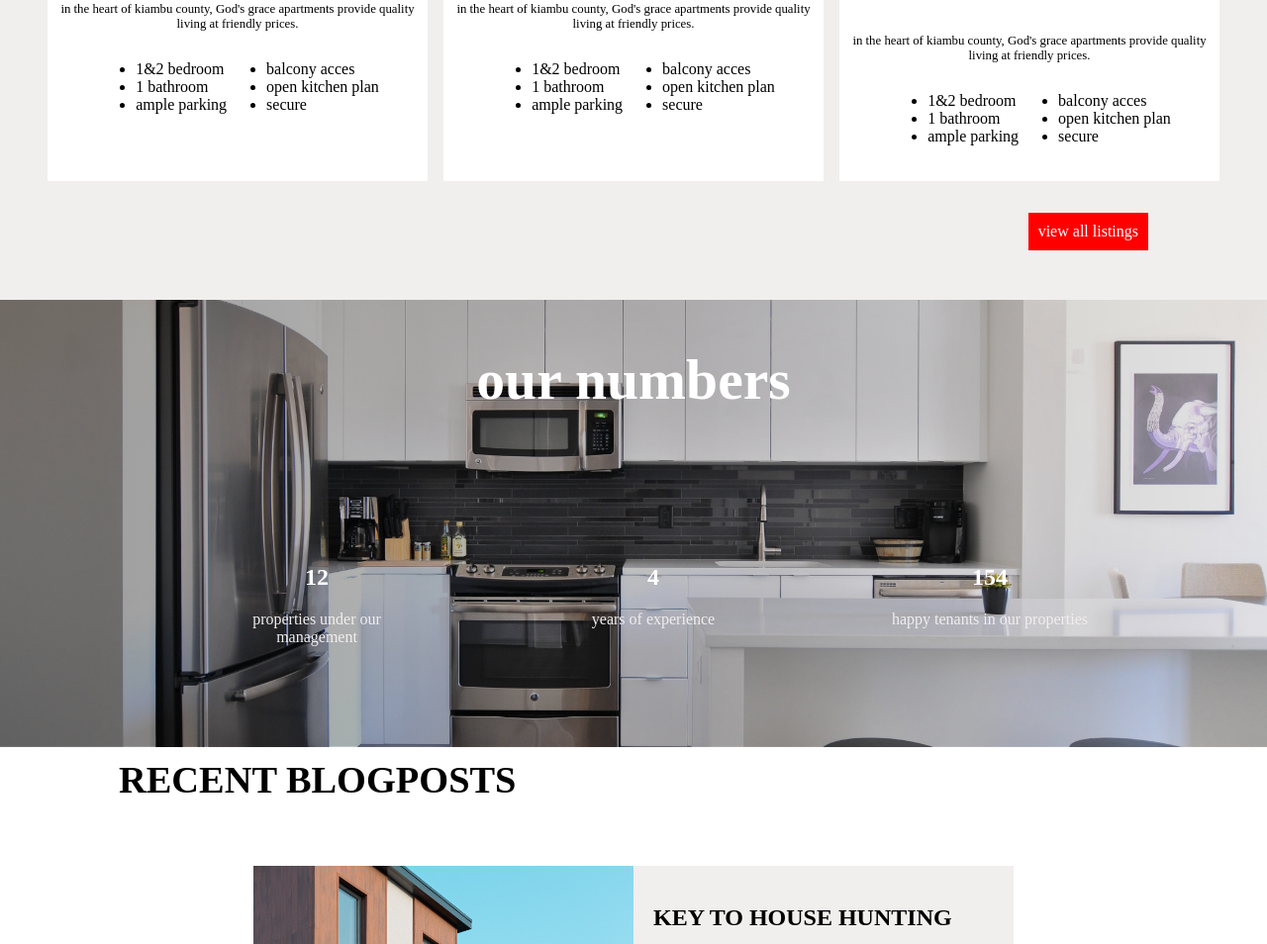
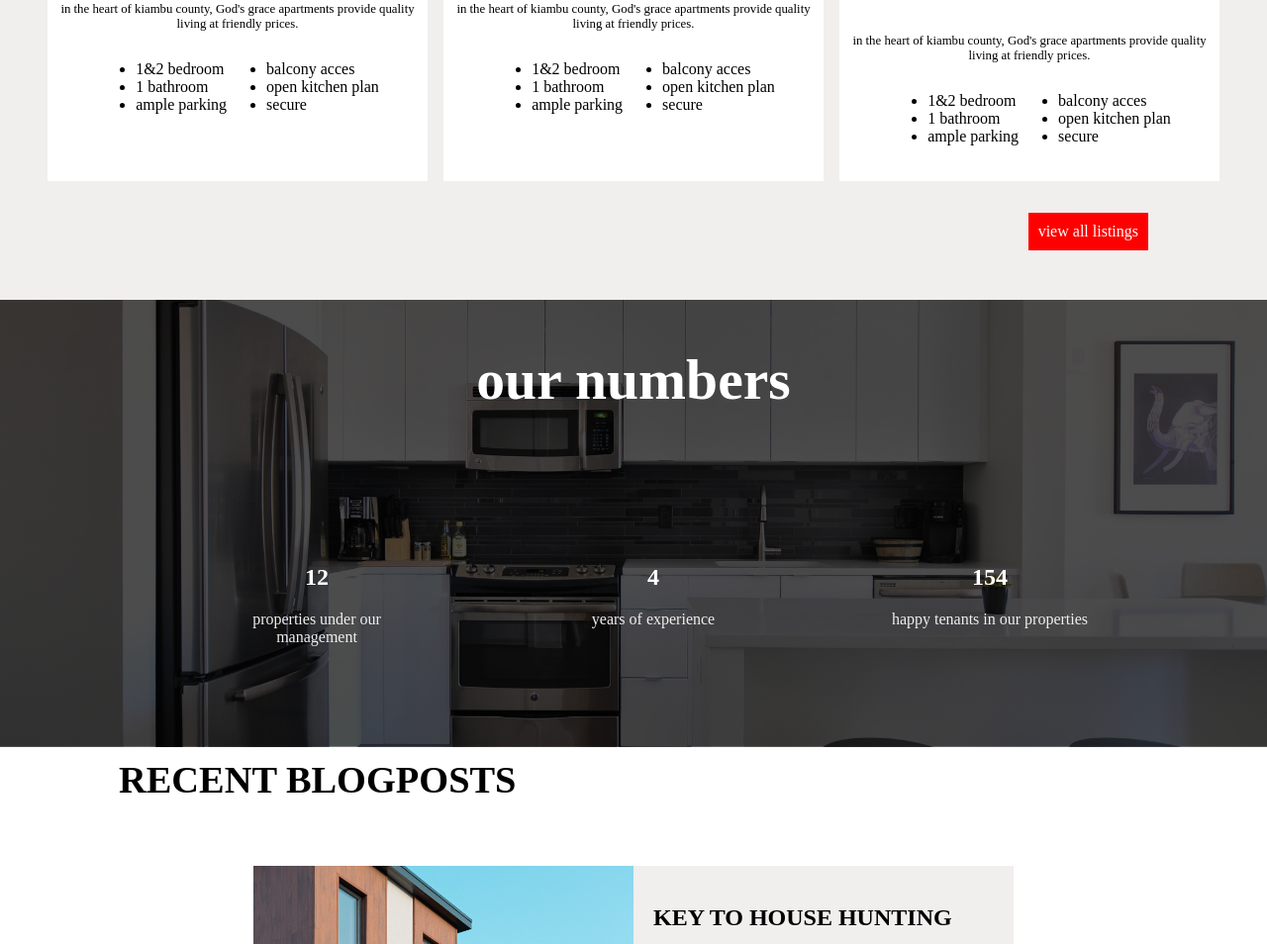
Before and after one commit to RuhiuEdwin/realtor-kenya, a PHP site: page /index.php in a window 1280 px wide. Shown: the part 1385-2339 px from the top of the page at 99% size. Run offline with PHP 8.4, Linux system fonts and the light colour scheme.

Commit message:
Update style.css

```diff
--- a/assets/css/style.css
+++ b/assets/css/style.css
@@ -339,7 +339,7 @@ a{
 }
 .cta,
 .partner{
-    background: linear-gradient(to right, rgba(0,0,0,0.4), rgba(0,0,0,0.1)),
+    background: linear-gradient(to right, rgba(0,0,0,0.7), rgba(0,0,0,0.7)),
     url(/assets/images/45.jpg);
     background-position: center;
     background-size: cover;
```
